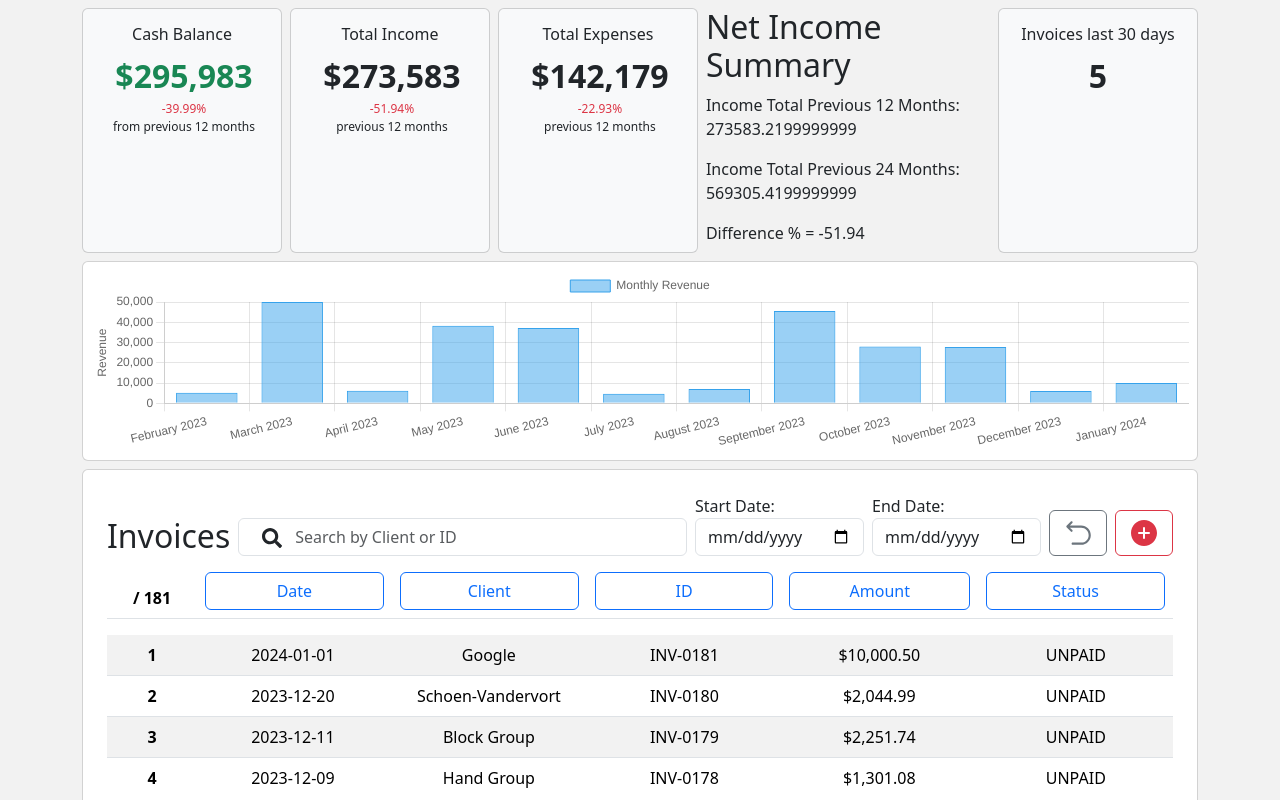
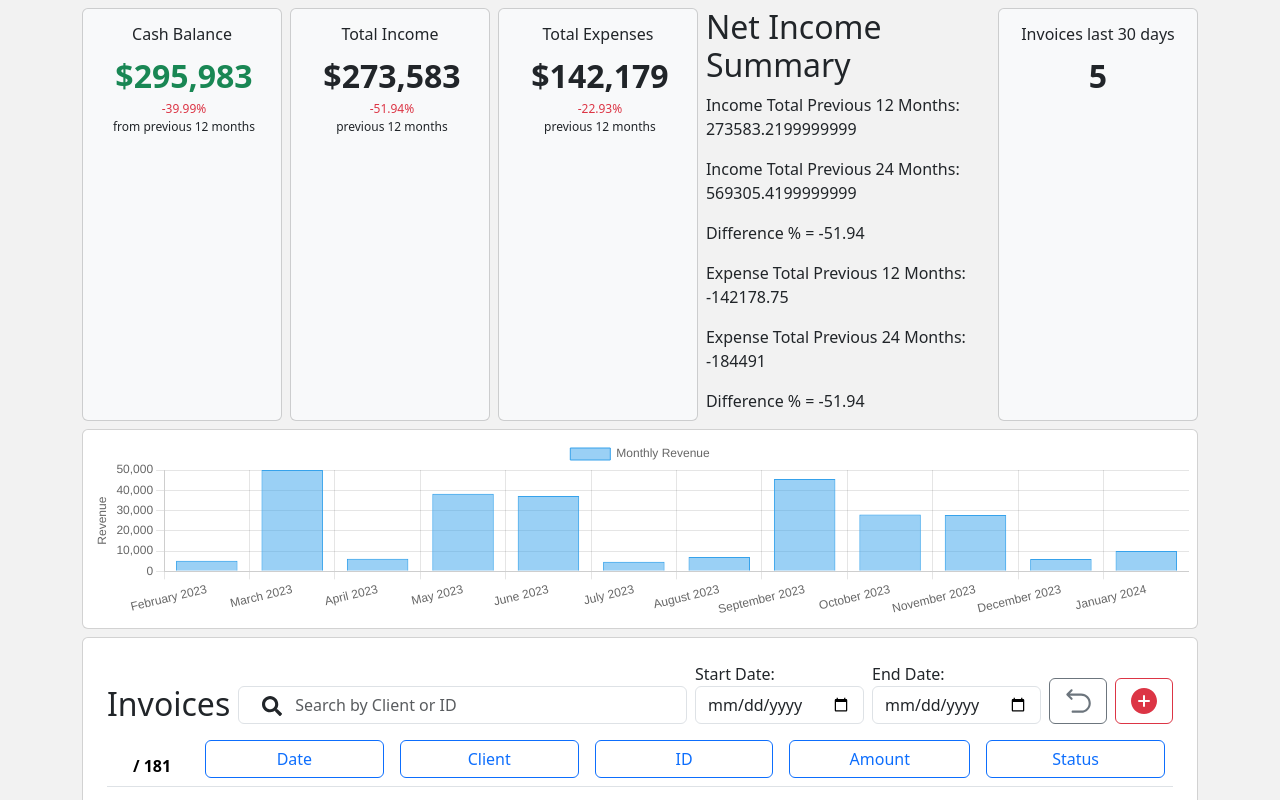
Before and after one commit to jonjon81/financial-tracker-react, a React (Vite) app: page / in a window 1280 px wide. Shown: the top 800 px of the page. Built offline with nearby package versions, Linux system fonts and the light colour scheme.

Commit message:
Moved expense state up

```diff
--- a/src/components/NetIncomeSummary.tsx
+++ b/src/components/NetIncomeSummary.tsx
@@ -4,12 +4,16 @@ import { Invoice } from '../types/Invoice';
 interface NetIncomeSummaryProps {
   incomeTotalPrevious12Months: number;
   incomeTotalPrevious24Months: number;
+  expenseTotalPrevious12Months: number;
+  expenseTotalPrevious24Months: number;
   transactions: Invoice[];
 }
 
 const NetIncomeSummary: React.FC<NetIncomeSummaryProps> = ({
   incomeTotalPrevious12Months,
   incomeTotalPrevious24Months,
+  expenseTotalPrevious12Months,
+  expenseTotalPrevious24Months,
 }) => {
   const difference = incomeTotalPrevious12Months - incomeTotalPrevious24Months;
   const differencePercentage =
@@ -20,6 +24,9 @@ const NetIncomeSummary: React.FC<NetIncomeSummaryProps> = ({
       <p>Income Total Previous 12 Months: {incomeTotalPrevious12Months}</p>
       <p>Income Total Previous 24 Months: {incomeTotalPrevious24Months}</p>
       <p>Difference % = {differencePercentage}</p>
+      <p>Expense Total Previous 12 Months: {expenseTotalPrevious12Months}</p>
+      <p>Expense Total Previous 24 Months: {expenseTotalPrevious24Months}</p>
+      <p>Difference % = {differencePercentage}</p>
     </div>
   );
 };
--- a/src/components/SummaryWidget.tsx
+++ b/src/components/SummaryWidget.tsx
@@ -8,10 +8,12 @@ import NetIncomeSummary from './NetIncomeSummary';
 import { useContext } from 'react';
 import { InvoiceContext } from '../context/InvoiceContexts';
 import { Invoice } from '../types/Invoice';
+import { Transaction } from '../types/Transaction';
 
 const SummaryWidget = () => {
   const { state: transactionState } = useTransaction();
   const { state: invoiceState } = useContext(InvoiceContext);
+  const { transactions } = transactionState;
   const { invoices } = invoiceState;
 
   const filterInvoicesByDynamicMonths = (monthsAgo: number): Invoice[] => {
@@ -37,6 +39,38 @@ const SummaryWidget = () => {
     0
   );
 
+  const filterTransactionsByDynamicMonths = (monthsAgo: number): Transaction[] => {
+    const currentDate = new Date();
+    const endDate = new Date(currentDate.getFullYear(), currentDate.getMonth() + 1, 0);
+    const startDate = new Date(endDate.getFullYear(), endDate.getMonth() - monthsAgo, 1);
+
+    return transactions.filter((transaction: Transaction) => {
+      const transactionDate = new Date(transaction.transactionDate);
+      return transactionDate >= startDate && transactionDate <= endDate && transaction.category === 'expense';
+    });
+  };
+
+  const filterTransactions: (monthsAgo: number) => Transaction[] = (monthsAgo) =>
+    filterTransactionsByDynamicMonths(monthsAgo);
+
+  const previous12MonthsTransactions = filterTransactions(12);
+  const previous24MonthsTransactions = filterTransactions(24);
+
+  const expensesTotalPrevious12Months = previous12MonthsTransactions.reduce(
+    (total: number, transaction: Transaction) => total + transaction.amount,
+    0
+  );
+  const expensesTotalPrevious24Months = previous24MonthsTransactions.reduce(
+    (total: number, transaction: Transaction) => total + transaction.amount,
+    0
+  );
+
+  const difference = expensesTotalPrevious12Months - expensesTotalPrevious24Months;
+  const differencePercentageExpense =
+    expensesTotalPrevious24Months !== 0 ? ((difference / expensesTotalPrevious24Months) * 100).toFixed(2) : 'N/A';
+
+  const absoluteTotalExpense = Math.abs(expensesTotalPrevious12Months);
+
   return (
     <div className="summary-main-container d-flex justify-content-between">
       <CashBalance transactions={[]} />
@@ -45,6 +79,8 @@ const SummaryWidget = () => {
       <NetIncomeSummary
         incomeTotalPrevious12Months={incomeTotalPrevious12Months}
         incomeTotalPrevious24Months={incomeTotalPrevious24Months}
+        expenseTotalPrevious12Months={expensesTotalPrevious12Months}
+        expenseTotalPrevious24Months={expensesTotalPrevious24Months}
         transactions={[]}
       />
       <Last30Days transactions={transactionState.transactions} />
```
